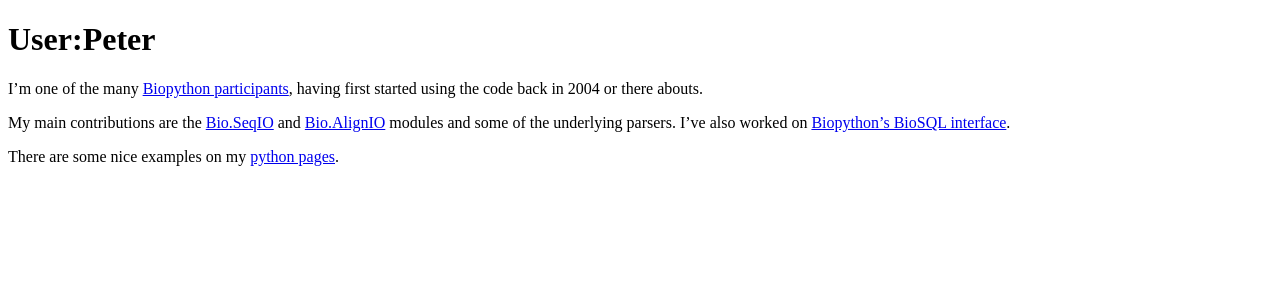
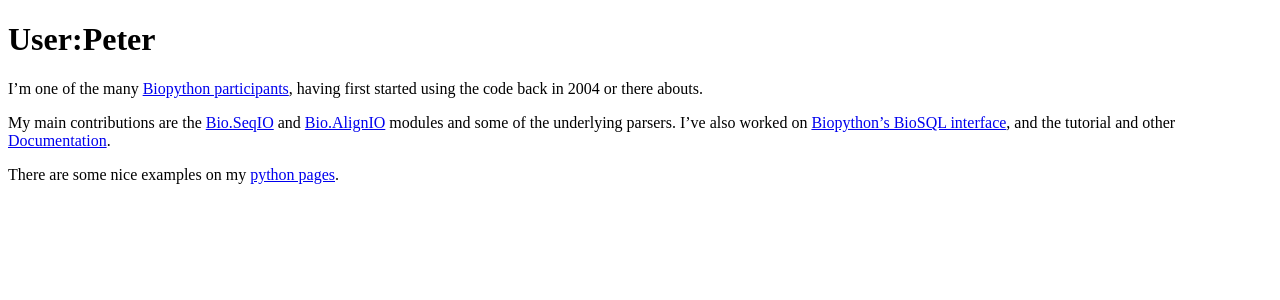
Before and after one commit to biopython/biopython.github.io, a Jekyll site: the page built from wiki/User_Peter.md, in a window 1280 px wide. Shown: the top 300 px of the page. Built offline with Jekyll 4.4.1, drawn with Linux system fonts in a browser that asks for light colours.

Commit message:
Change to wiki page

```diff
--- a/wiki/User_Peter.md
+++ b/wiki/User_Peter.md
@@ -10,7 +10,8 @@ having first started using the code back in 2004 or there abouts.
 My main contributions are the [Bio.SeqIO](SeqIO "wikilink") and
 [Bio.AlignIO](AlignIO "wikilink") modules and some of the underlying
 parsers. I've also worked on [Biopython's BioSQL
-interface](BioSQL "wikilink").
+interface](BioSQL "wikilink"), and the tutorial and other
+[Documentation](Documentation "wikilink").
 
 There are some nice examples on my [python
 pages](http://www.warwick.ac.uk/go/peter_cock/python/).
```
Also changed, not shown: 1 other file.
